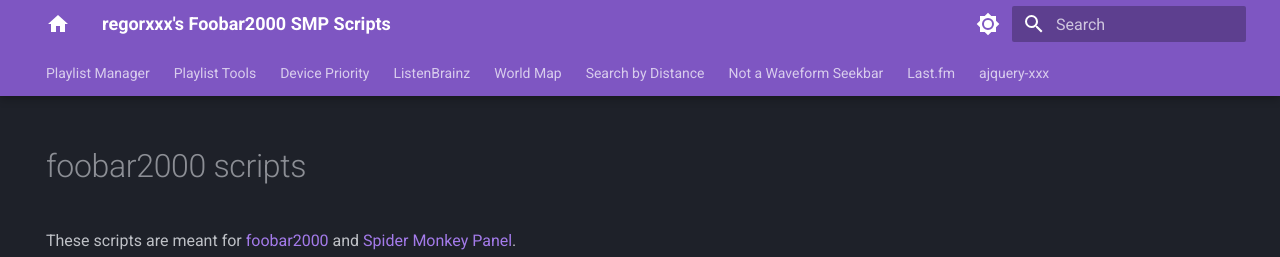
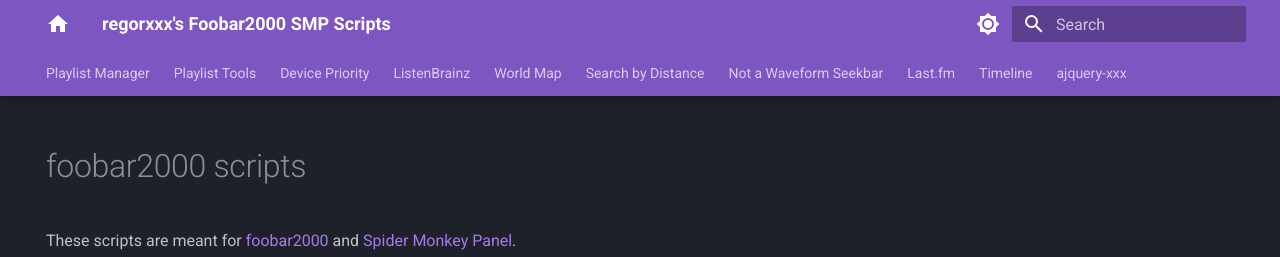
Before and after one commit to regorxxx/foobar2000-SMP.github.io, an MkDocs documentation site: the page built from docs/index.md, in a window 1280 px wide. Shown: the top 257 px of the page. Built offline with MkDocs 1.6.1 and Material for MkDocs 9.7.7, drawn with Linux system fonts in a browser that asks for light colours.

Commit message:
Add timeline script.

```diff
--- a/mkdocs.yml
+++ b/mkdocs.yml
@@ -48,4 +48,5 @@
   - Search by Distance: scripts/search-by-distance-smp.md
   - Not a Waveform Seekbar: scripts/not-a-waveform-seekbar-smp.md
   - Last.fm: scripts/lastfm-smp.md
+  - Timeline: scripts/timeline-smp.md
   - ajquery-xxx: others/ajquery-xxx.md
```
